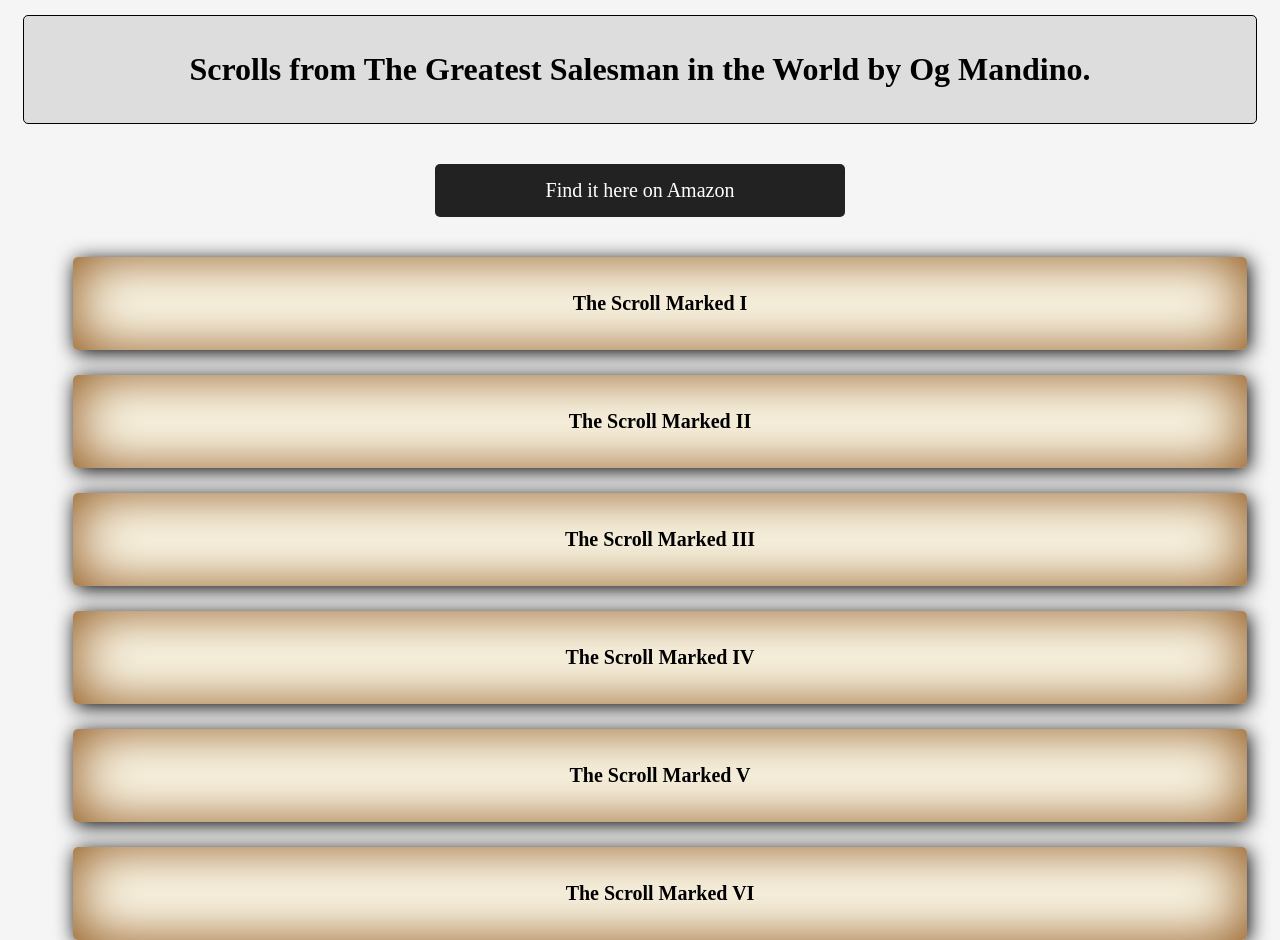
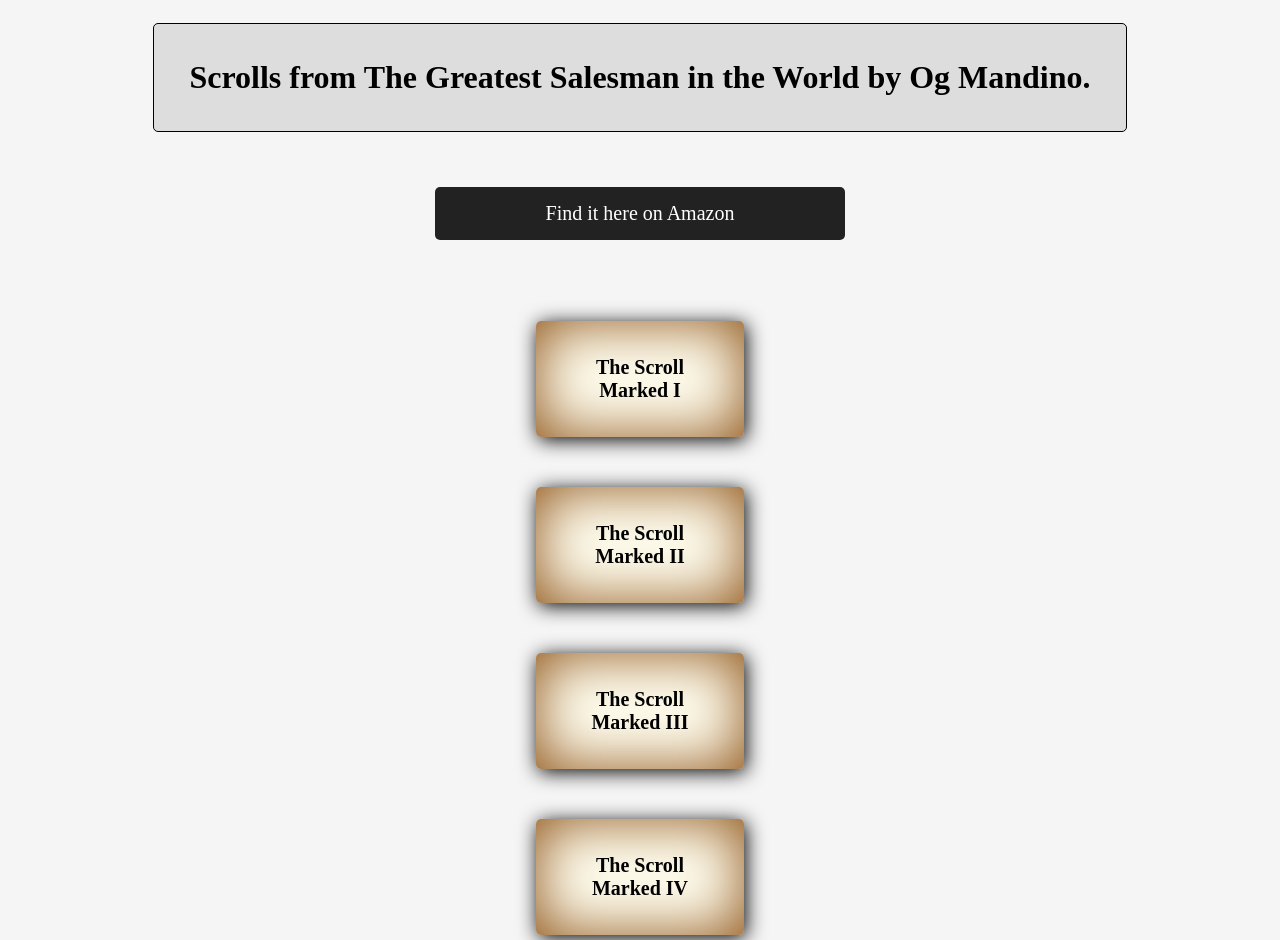
Before and after one commit to dwernz/Scrolls, a plain HTML site: page index.html in a window 1280 px wide. Shown: the top 940 px of the page. Drawn offline with Linux system fonts and the light colour scheme; a web font is replaced by a local one.

Commit message:
update: scroll styling

```diff
--- a/styles.css
+++ b/styles.css
@@ -2,6 +2,10 @@
 
 body {
     background-color: whitesmoke;
+    display: flex;
+    flex-direction: column;
+    justify-content: center;
+    align-items: center;
 }
 
 .heading {
@@ -33,6 +37,11 @@ body {
 
 .scroll-list {
     list-style-type: none;
+    display: flex;
+    flex-direction: column;
+    justify-content: center;
+    align-items: center;
+    padding: 0;
 }
 
 .scroll {
@@ -41,8 +50,10 @@ body {
     text-align: center;
     box-shadow: 2px 3px 20px black, 0 0 60px #8a4d0f inset;
     background: #fffef0;
-    margin: 25px;
     border-radius: 5px;
+    width: 50%;
+    position: relative;
+    margin: 25px 0px;
 }
 
 .scroll:hover {
@@ -99,6 +110,10 @@ body {
 }
 
 @media (max-width: 768px) {
+    .scroll {
+        width: 80%;
+    }
+
     .parchment {
         padding: 3.5em;
     }
```
